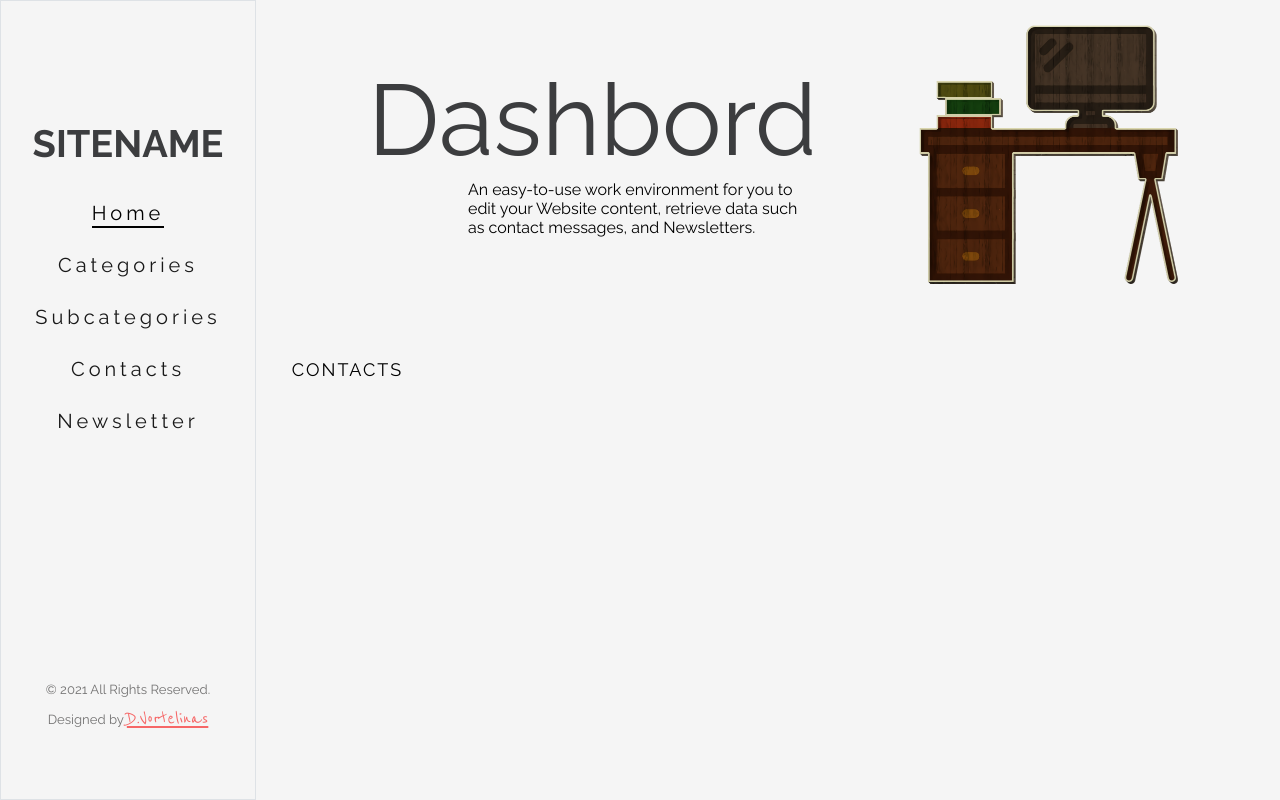
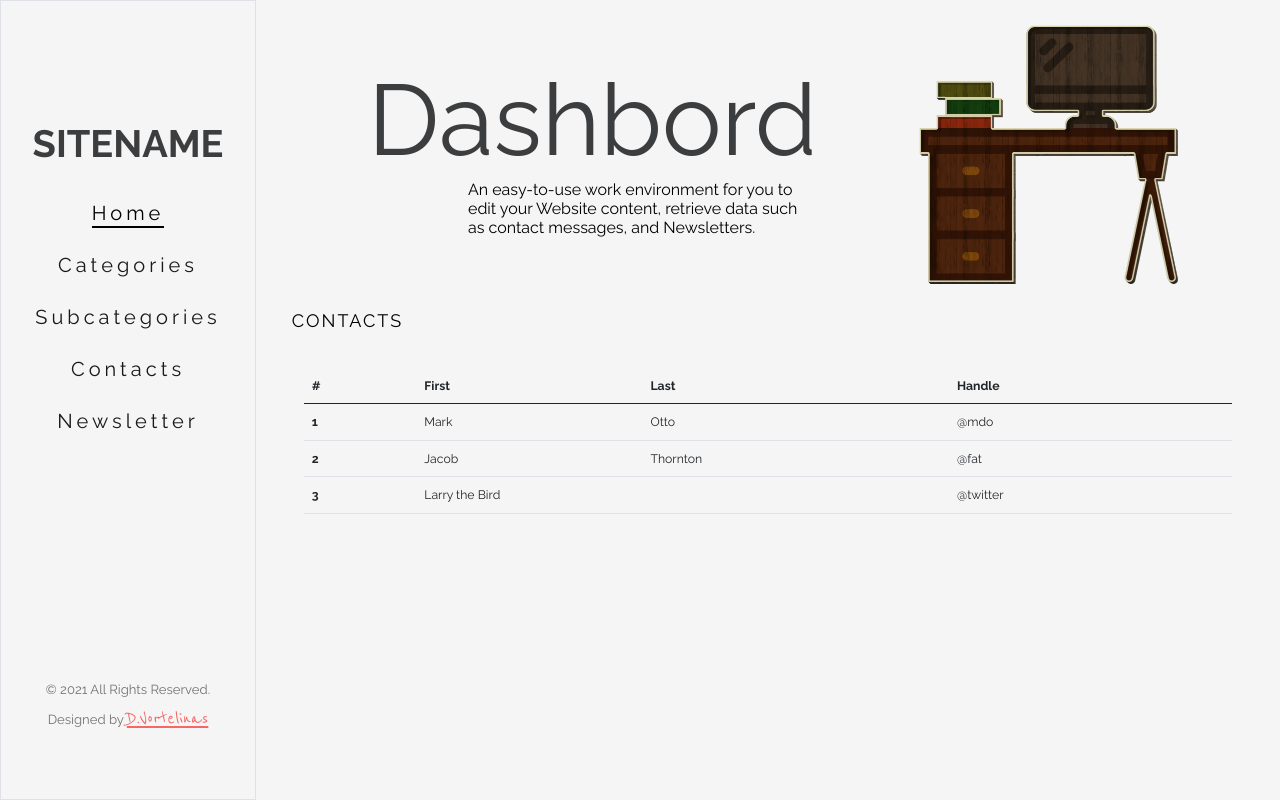
Before and after one commit to jvorte/dashboard, a PHP site: page /contact.html in a window 1280 px wide. Run offline with PHP 8.4, Linux system fonts and the light colour scheme.

Commit message:
First Commit

```diff
--- a/contact.html
+++ b/contact.html
@@ -74,7 +74,39 @@
 			</div>
 
 			<div class="fh5co-narrow-content ">
+				<div class="container-sm">
 
+					<table class="table">
+						<thead>
+						  <tr>
+							<th scope="col">#</th>
+							<th scope="col">First</th>
+							<th scope="col">Last</th>
+							<th scope="col">Handle</th>
+						  </tr>
+						</thead>
+						<tbody>
+						  <tr>
+							<th scope="row">1</th>
+							<td>Mark</td>
+							<td>Otto</td>
+							<td>@mdo</td>
+						  </tr>
+						  <tr>
+							<th scope="row">2</th>
+							<td>Jacob</td>
+							<td>Thornton</td>
+							<td>@fat</td>
+						  </tr>
+						  <tr>
+							<th scope="row">3</th>
+							<td colspan="2">Larry the Bird</td>
+							<td>@twitter</td>
+						  </tr>
+						</tbody>
+					  </table>
+
+				</div>
 
 		</div>
 	</div>
--- a/css/style.css
+++ b/css/style.css
@@ -269,7 +269,7 @@ figure figcaption {
   position: relative;
   width: 93%;
   margin: 0 auto;
-  padding: 4em 0;
+
   clear: both;
 }
 
```
